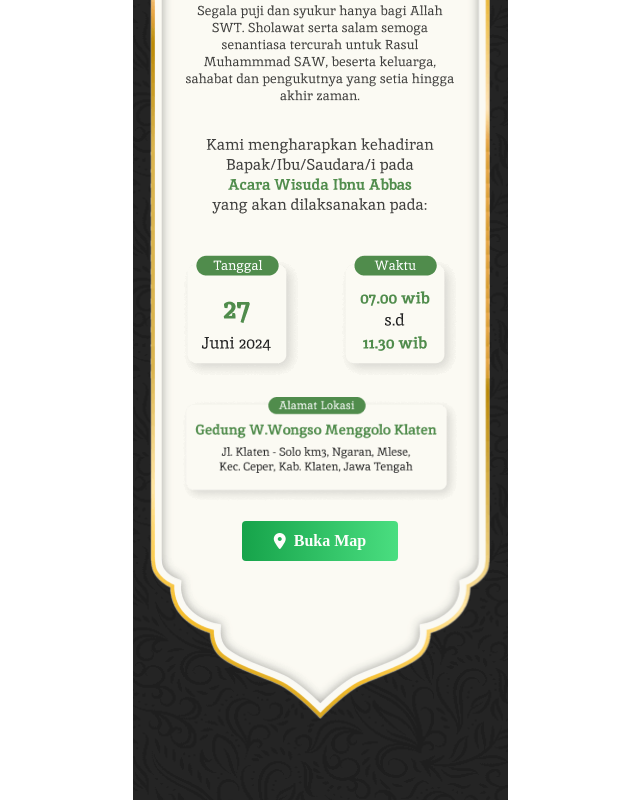
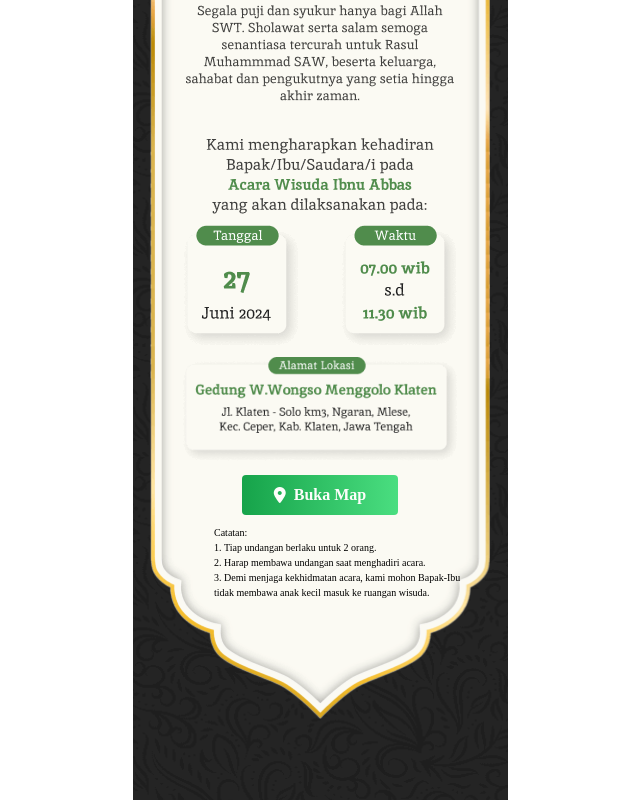
Before and after one commit to luthfizone/undangan-santri-ibnuAbbas, a SvelteKit app: page /1 in a window 1280 px wide. Shown: the part 1148-1948 px from the top of the page, without its empty margins (320-960 px from the left). Built offline with nearby package versions, Linux system fonts and the light colour scheme; no server answers; a web font is replaced by a local one.

Commit message:
feat: add catatan section

```diff
--- a/src/routes/[id]/+page.svelte
+++ b/src/routes/[id]/+page.svelte
@@ -140,14 +140,14 @@
 		>
 			{#if invitationInfoTransition}
 				<div
-					class="titles text-center text-secondary flex flex-col items-center gap-5 mb-10"
+					class="titles text-center text-secondary flex flex-col items-center gap-5 mb-2.5"
 					transition:fade={{ delay: 500 }}
 				>
 					<!-- <h2>Kami mengundang Anda, untuk menghadiri acara</h2> -->
 					<!-- <h2><span class="text-accent">Wisuda Pondok Pesantren<br>Tahfizhul Qur’an Ibnu Abbas Klaten</span> SMPIT-SMAIT-Ma’had Aly Tahun Ajaran 2022-2023</h2> -->
 					<img src="/img/infos/info-title.png" alt="" />
 				</div>
-				<div class="info-blocks flex flex-col gap-4 mb-4" transition:scale={{ delay: 1500 }}>
+				<div class="info-blocks flex flex-col gap-1.5 mb-2.5" transition:scale={{ delay: 1500 }}>
 					<div class="top flex justify-between">
 						<img src="/img/infos/info-tanggal.png" alt="" />
 						<img src="/img/infos/info-waktu.png" alt="" />
@@ -160,6 +160,18 @@
 						icon="fa-solid fa-location-dot"
 						on:click={() => openNewTab('https://maps.app.goo.gl/oXiRefHXZBYL3Cyg8')}
 					/>
+				</div>
+				<!-- Catatan -->
+				<div transition:fade={{ delay: 3800 }} class="text-[10px] mt-2.5 ml-9">
+					Catatan:
+					<ol class="list-inside list-decimal">
+						<li>Tiap undangan berlaku untuk 2 orang.</li>
+						<li>Harap membawa undangan saat menghadiri acara.</li>
+						<li>
+							Demi menjaga kekhidmatan acara, kami mohon Bapak-Ibu tidak membawa anak kecil masuk ke
+							ruangan wisuda.
+						</li>
+					</ol>
 				</div>
 			{/if}
 		</div>
```
